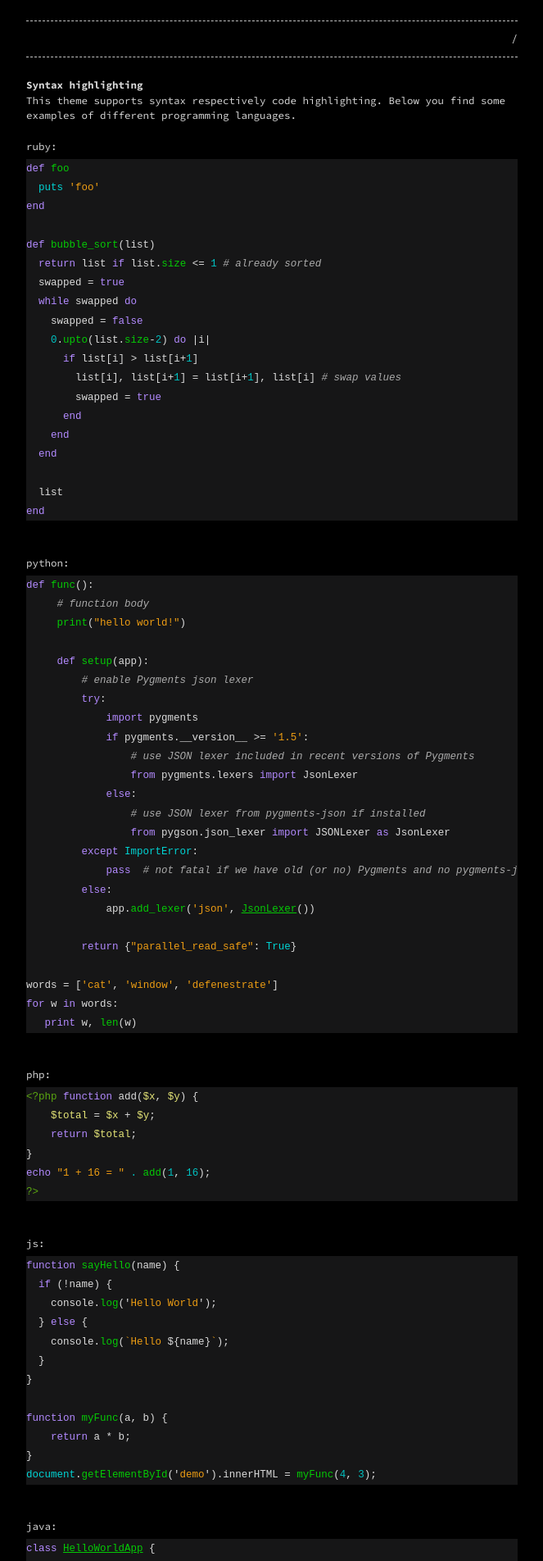
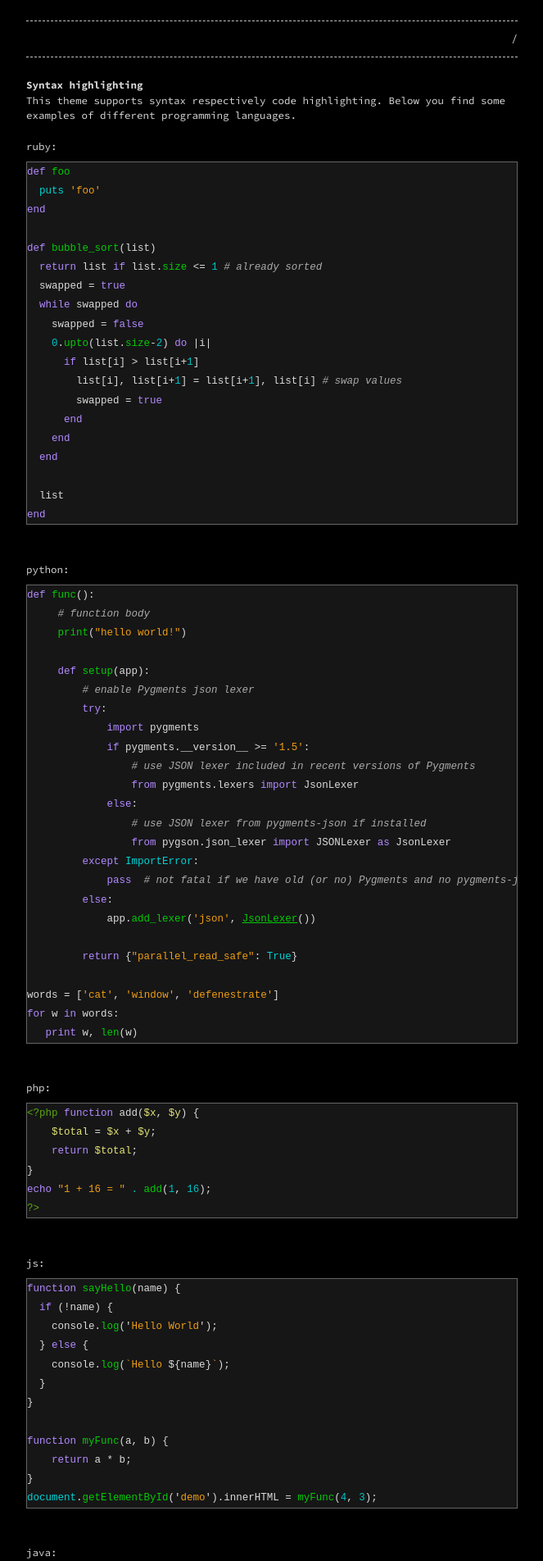
Before and after one commit to yasiratmaca/jesuz.github.io, a Jekyll site: the page built from _posts/2019-11-06-syntax-highlighting.markdown, in a window 1280 px wide. Shown: the top 1904 px of the page at 82% size, without its empty margins (308-971 px from the left). Built offline with Jekyll 4.4.1, drawn with Linux system fonts in a browser that asks for light colours.

Commit message:
Update base.scss

```diff
--- a/_sass/base.scss
+++ b/_sass/base.scss
@@ -78,7 +78,7 @@ textarea { vertical-align: top; }
  * Code and syntax highlighting
  */
 .lineno { color: var(--code-color-1); margin-right: 15px; }
-figure.highlight { margin: 5px 0; }
+figure.highlight { margin: 8px 0; border: 1px solid #656565;}
 // pre { background-color: var(--background-color);  border: none;  padding: 0;  margin: 0;  overflow:auto;  font-size: $base-font-size;  color: var(--text-color);
 pre { background-color: var(--hh-color);  border: none;  padding: 0;  margin: 0;  overflow:auto;  font-size: $base-font-size;  color: var(--text-color);line-height: 1.7 !important;  font-family: $base-font-family !important; }
 .highlight .hll { background-color: var(--code-color-2); }
```
